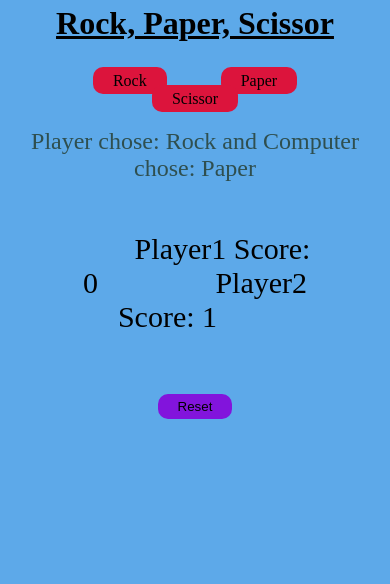
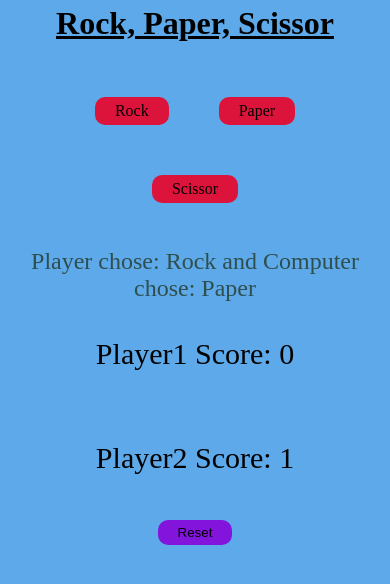
Before and after one commit to Suvam6262/Rock-Paper-Scissor, a plain HTML site: page index.html in a window 390 px wide. Both pictures are taken after a click on the element "Rock". Drawn offline with Linux system fonts and the light colour scheme.

Commit message:
Made the game  Responsive

```diff
--- a/script.js
+++ b/script.js
@@ -15,7 +15,7 @@ let compsClickCount = 0;
 let roundsPlayed = 0;
 
 let checkWinner = () => {            // Winning Logic
-    if (roundsPlayed == 3) {
+    if (roundsPlayed == 5) {
         if (playersClickCount > compsClickCount) {
             winnerInfo.innerText = "Congrats! You are the Winner";
         } else if (playersClickCount < compsClickCount) {
@@ -28,7 +28,7 @@ let checkWinner = () => {            // Winning Logic
 
 
 let playRound = (playerChoice) => {
-    if (roundsPlayed < 3) {
+    if (roundsPlayed < 5) {
         let compsChoice = compsTurn();
         playerInfo.innerHTML = `Player chose: ${playerChoice} and Computer chose: ${compsChoice}`;
 
--- a/style.css
+++ b/style.css
@@ -15,6 +15,9 @@ h1 {
 
 .btn-container {
     padding: 20px;
+    display: flex;
+    justify-content: center;
+    flex-wrap: wrap;
 }
 
 .btn {
@@ -27,8 +30,10 @@ h1 {
 }
 
 .score-container {
-    margin: 50px;
     font-size: 30px;
+    display: flex;
+    justify-content: center;
+    flex-wrap: wrap;
 }
 
 .player {
@@ -49,21 +54,9 @@ h1 {
     font-size: x-large;
 }
 
-                            /* For Phone */
-@media (min-width:452px) and (max-width:535px){
+
+@media (max-width:600px){
     .player {
         margin: 35px;
     }
 }
-                            /* For Phone */
-@media (min-width:535px) and (max-width:701px){
-    .player {
-        margin: 100px;
-    }
-}
-                             /* For Tablet */
-@media (min-width: 702px) and (max-width: 900px) {
-    .player {
-        margin: 30px;
-    }
-}
```
